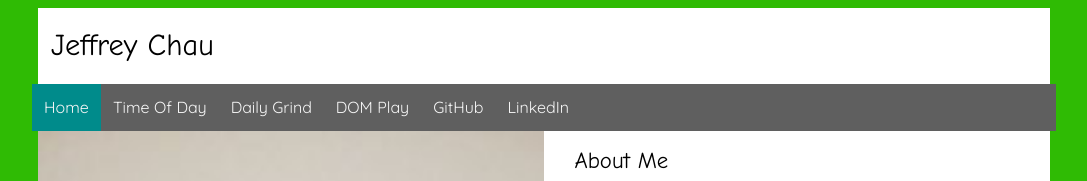
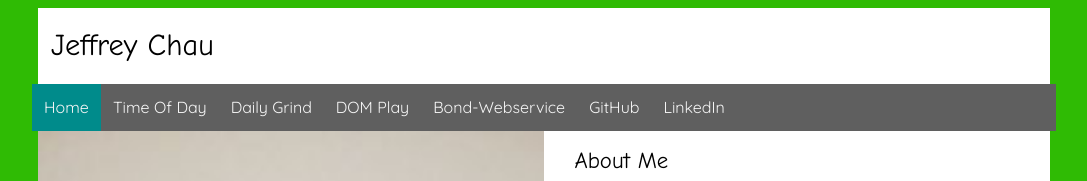
Before and after one commit to JeffreyDChau/portal, a plain HTML site: page index.html in a window 1280 px wide. Shown: the top 181 px of the page, without its empty margins (96-1183 px from the left). Drawn offline with Linux system fonts and the light colour scheme.

Commit message:
webservice

```diff
--- a/index.html
+++ b/index.html
@@ -17,6 +17,7 @@
             <a href="https://jeffreydchau.github.io/time-of-day/" target="_blank">Time Of Day</a>
             <a href="https://jeffreydchau.github.io/daily-grind/" target="_blank">Daily Grind</a>
             <a href="https://jeffreydchau.github.io/dom-play/" target="_blank">DOM Play</a>
+            <a href="https://jeffreydchau.github.io/bond-webservice/" target="_blank">bond-webservice</a>
             <a href="https://github.com/JeffreyDChau" target="_blank">GitHub</a>
             <a href="https://www.linkedin.com/in/jeffrey-chau-827a78183/" target="_blank">LinkedIn</a>
             <a href="javascript:void(0);" class="icon" onclick="myFunction()">&#9776;</a>
```
